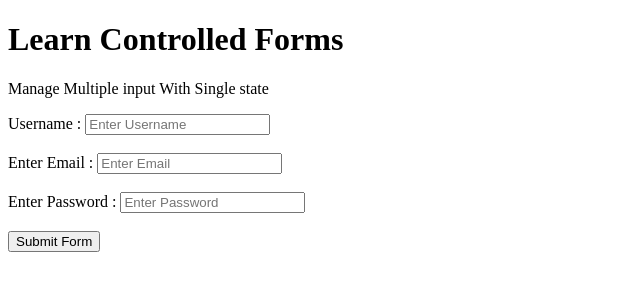
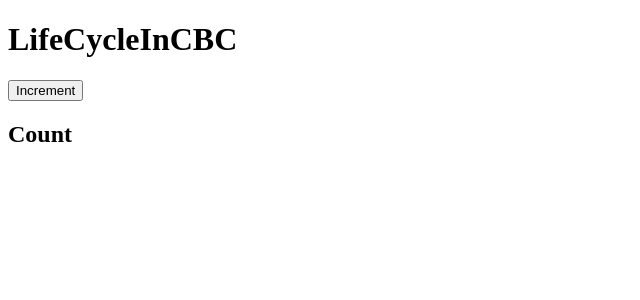
Before and after one commit to iamkeshavSharma19/ReactJSPracticeJuly, a React (Vite) app: page / in a window 1280 px wide. Shown: the top 300 px of the page, without its empty margins (0-640 px from the left). Built offline with nearby package versions, Linux system fonts and the light colour scheme.

Commit message:
LifeCycle Methpds In React Started

```diff
--- a/src/App.jsx
+++ b/src/App.jsx
@@ -4,6 +4,7 @@ import ControllerForms01PracticeOnMyOwn from "./components/ControlledFormsByFoll
 import TodoContextProvider from "./components/TodoAppContextAPIByFollowing/context/TodoContextProvider";
 import TodoApp from "./components/TodoAppContextAPIByFollowing/TodoApp";
 import ControlledForms02ByFollowing from "./components/ControlledFormsPart2UsingSingleState/ControlledForms02ByFollowing";
+import LifeCycleCBCByFollowing from "./components/LifeCycleByFollowing/LifeCycleCBCByFollowing";
 
 const App = () => {
   return (
@@ -13,7 +14,8 @@ const App = () => {
       {/* <TodoContextProvider>
         <TodoApp />
       </TodoContextProvider> */}
-      <ControlledForms02ByFollowing />
+      {/* <ControlledForms02ByFollowing /> */}
+      <LifeCycleCBCByFollowing />
     </div>
   );
 };
--- /dev/null
+++ b/src/components/LifeCycleByFollowing/LifeCycleCBCByFollowing.jsx
@@ -0,0 +1,24 @@
+import { Component } from "react";
+//~Component is a inbuilt Parent class,so that's why we extend it [inherit] it because render method, methods like componentDidMount() is present inside the Component class.
+
+export default class LifeCycleCBCByFollowing extends Component {
+  constructor() {
+    //&constructor is called first during the mounting phase because It contains all the state variable's initializations.from the backend when the api call is made and data comes then to keep that data,we should have the state container,so that's why constructor is called first.
+    console.log("Constructor Called");
+    //?super() is used for inheriting the properties and methods from the parent class to the child class.
+    super();
+  }
+  componentDidMount() {
+    //?Birth Of the Component
+    console.log("Component Did Mount.Birth Of The Component");
+  }
+  render() {
+    return (
+      <div>
+        <h1>LifeCycleInCBC</h1>
+        <button>Increment</button>
+        <h2>Count</h2>
+      </div>
+    );
+  }
+}
```
Also changed, not shown: src/components/LifeCycleByFollowing/LifecycleMethodsInReact.png (added).
